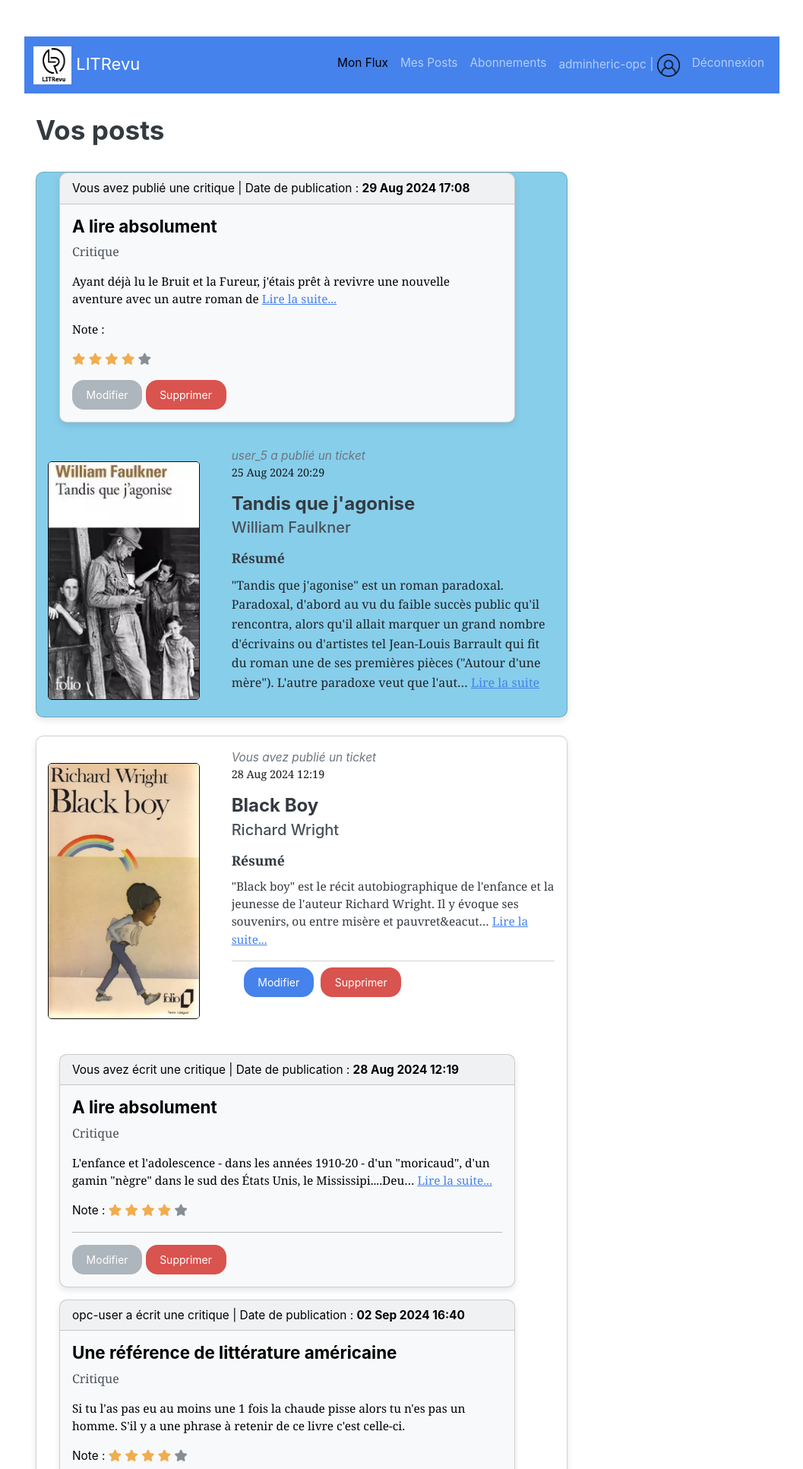
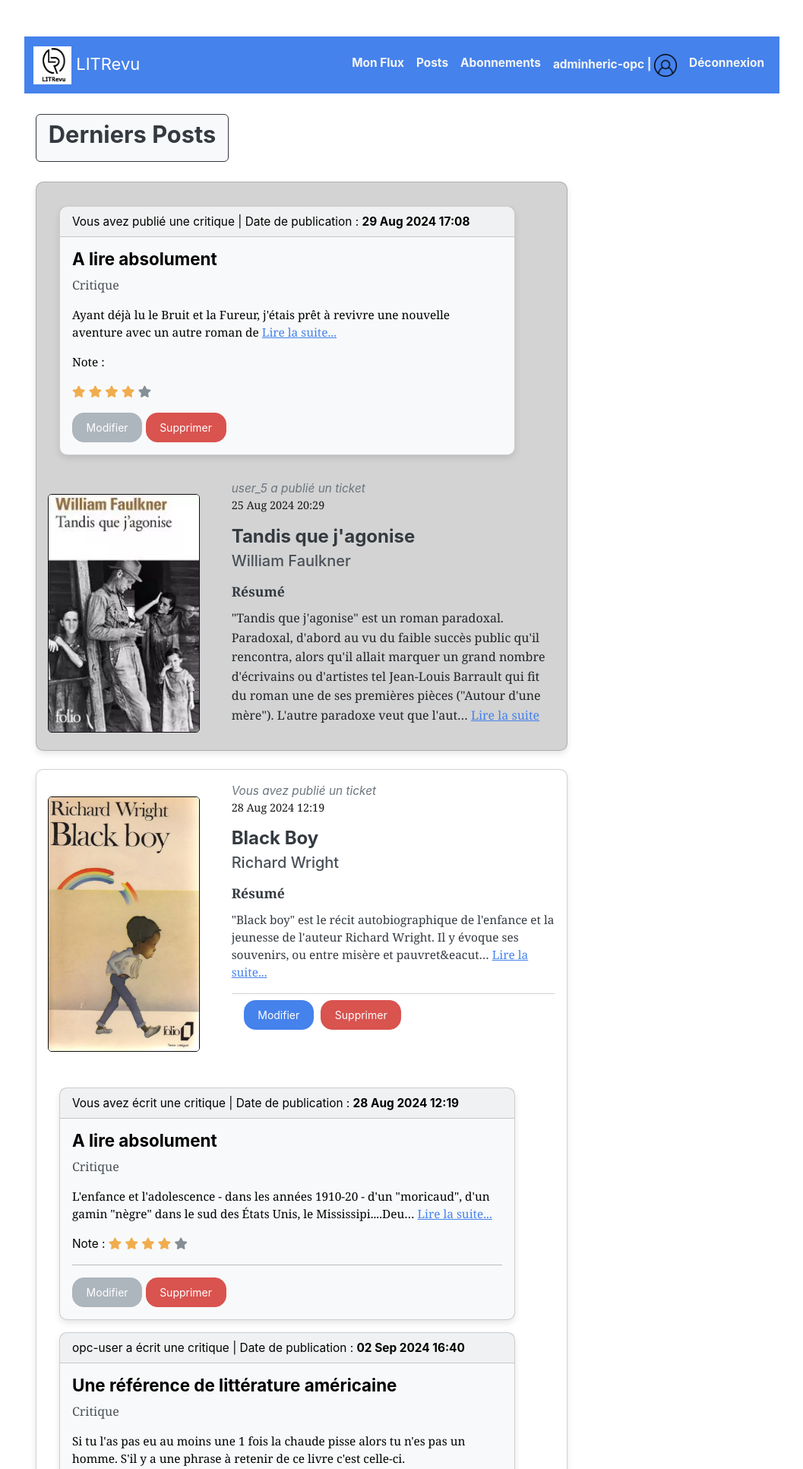
Before and after one commit to hericlibong/Web_Django_App_LitRevu, a Django app: page /feed/posts in a window 1280 px wide. Shown: the top 1933 px of the page at 76% size, without its empty margins (111-1168 px from the left). Run offline with Django 5.2, Linux system fonts and the light colour scheme; a user stored in the database is signed in; data comes from the database, SQL or seed files in the repository; some libraries are stand-ins or nearby versions.

Commit message:
add style

```diff
--- a/src/accounts/static/css/styles.css
+++ b/src/accounts/static/css/styles.css
@@ -102,9 +102,17 @@
   border-radius: 0; /* Supprime les coins arrondis */
 }
 
-.nav-item {
-  color: white;
+/* Couleurs et style en gras pour les liens de navigation */
+.navbar-nav .nav-link {
+  color: whitesmoke; /* Couleur par défaut pour tous les liens */
+  font-weight: bold; /* Mettre le texte en gras */
 }
+
+/* Couleur au survol */
+.navbar-nav .nav-link:hover {
+  color: #ffcccb; /* Couleur rouge pâle au survol */
+}
+
 
 .card {
   border-radius: 10px;
--- a/src/feed/templates/feed/feed.html
+++ b/src/feed/templates/feed/feed.html
@@ -66,10 +66,12 @@
                     <a href="#" data-index="{{ forloop.parentloop.counter }}{{ forloop.counter }}" class="toggleReview">Réduire</a>
                 </div>
             </p>
-            Note :
+            <p>Note :</p>
+            <div class="mt-2">
             {% for star in stars %}
             <i class="fa fa-star {% if review.rating >= star %}text-warning{% else %}text-muted{% endif %}"></i>
             {% endfor %}
+            </div>
                 </div>
 
 
--- a/src/feed/templates/feed/posts_list.html
+++ b/src/feed/templates/feed/posts_list.html
@@ -5,7 +5,8 @@
 <br>
 <div class="container">
     <div>
-        <h2>Vos posts</h2>
+
+        <span class="badge bg-light" style="border: 1px solid;"><h3>Derniers Posts</h3></span>
     </div>
     <br>
     <div class="list-group">
@@ -96,8 +97,8 @@
 
             {% else %}
             <!-- Critique/réponse à billet d'un utilisateur -->
-                <div class="card mb-4" style="max-width: 700px; background-color: skyblue;">
-                    <div class="card text-bg-light mb-3" style="max-width: 600px; margin-left: 30px;">
+                <div class="card mb-4" style="max-width: 700px; background-color:lightgrey">
+                    <div class="card text-bg-light mb-3" style="max-width: 600px; margin-top: 2em; margin-left: 30px;">
                         <div class="card-header">
                             {% if item.user == request.user %}
                                 Vous avez
@@ -139,6 +140,7 @@
 
                     <!-- Ticket associé à cette critique -->
                     <div class="row no-gutters">
+
                         <div class="col-md-4">
                             {% if item.ticket.image %}
                                 <img src="{{ item.ticket.image.url }}" class="card-img" alt="{{ item.ticket.title }}">
--- a/src/templates/base.html
+++ b/src/templates/base.html
@@ -32,10 +32,10 @@
                     <ul class="navbar-nav ms-auto">
                         {% if user.is_authenticated %}
                         <li class="nav-item">
-                            <a class="nav-link" href="{% url 'feed:feed' %}" style="color: black;">Mon Flux</a>
+                            <a class="nav-link" href="{% url 'feed:feed' %}">Mon Flux</a>
                         </li>
                         <li class="nav-item">
-                            <a class="nav-link" href="{% url 'feed:posts' %}">Mes Posts</a>
+                            <a class="nav-link" href="{% url 'feed:posts' %}">Posts</a>
                         </li>
                         <li class="nav-item">
                             <a class="nav-link" href="{% url 'feed:follow_list' %}">Abonnements</a>
```
